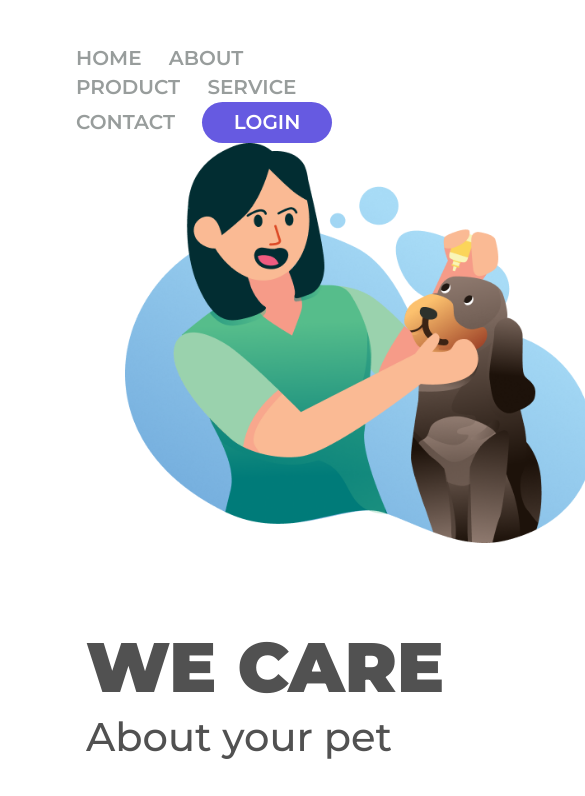
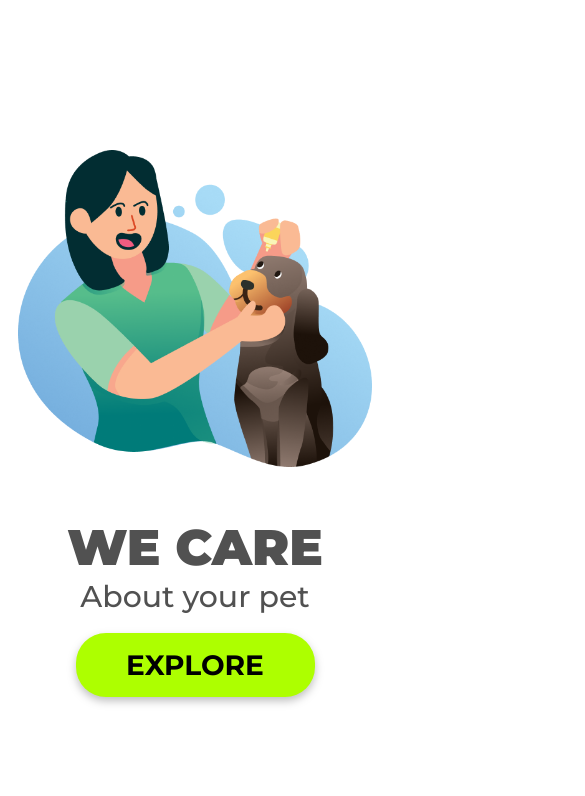
Before and after one commit to n4ju15/we-care, a plain HTML site: page index.html in a window 390 px wide. Shown: the top 796 px of the page, 585 px wide, since content can reach past the window. Drawn offline with Linux system fonts and the light colour scheme.

Commit message:
CSS do Mobile do Projeto

```diff
--- a/styles.css
+++ b/styles.css
@@ -86,3 +86,49 @@ p {
     line-height: 34px;
     color: #000000;
 }
+
+@media screen and (max-width: 900px) {
+    header {
+        display: none;
+    }
+
+    .logo-image {
+        display: block;
+        margin-left: auto;
+        margin-right: auto;
+        margin-top: 150px;
+        width: 354px;
+        height: 317px;
+    }
+
+    section {
+        display: block;
+        margin-left: 63px;
+        margin-right: 63px;
+        margin-top: 50px;
+    }
+
+    h1 {
+        font-size: 50px;
+        line-height: 61px;
+        height: 61px;
+        text-align: center;
+    }
+
+    h2 {
+        font-size: 30px;
+        line-height: 37px;
+        height: 37px;
+        text-align: center;
+    }
+
+    p {
+        display: none;
+    }
+
+    .button-main {
+    display: block;
+    margin: auto;
+    margin-top: 18px;
+}
+}
```
